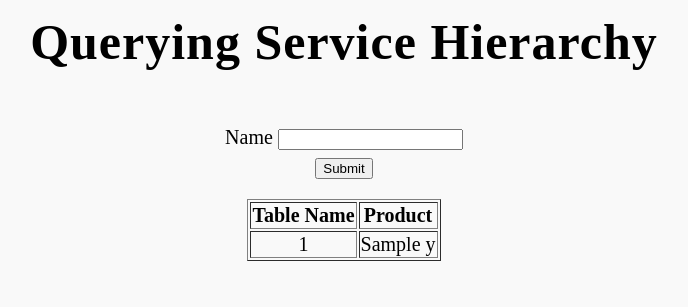
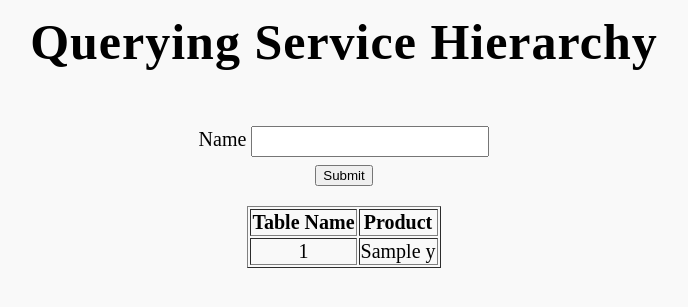
Before and after one commit to monwara98/service-hierarchy-env, a Python web app: template service-hierarchy/service-hierarchy/templates/index.html in a window 1280 px wide. Shown: the top 307 px of the page, without its empty margins (296-984 px from the left). Run offline with Jinja, Linux system fonts and the light colour scheme; the template is opened without the code that fills it: most values are stand-ins (such as "Sample title", 1, 10 or a date in 2020); form fields are guessed from the names that the template uses.

Commit message:
changed the layout slightly

```diff
--- a/service-hierarchy/service-hierarchy/templates/index.html
+++ b/service-hierarchy/service-hierarchy/templates/index.html
@@ -5,7 +5,7 @@
 {% with messages = get_flashed_messages(with_categories=true) %}
 
 <form action="" method="post">
-           <!-- {{ form.csrf }} -->
+           {{ form.csrf }}
 
             <div class="inputtext">
                 {{ form.name.label }} {{ form.name }}
--- a/service-hierarchy/service-hierarchy/templates/layout.html
+++ b/service-hierarchy/service-hierarchy/templates/layout.html
@@ -25,6 +25,13 @@
        margin-top:50px;
    }
 
+   .inputtext input { <!--just take this off if the position of the search bar doesn't work -->
+       position:absolute;
+       height:25px;
+       width:230px;
+       text-align:center;
+   }
+
    .inputsubmit {
        margin-top:5px;
    }
@@ -33,6 +40,7 @@
        height:100%
        width:100%
        display:table
+       padding-bottom:30px
    }
 
    #tableContainer-2 {
@@ -56,8 +64,6 @@
     <b>Querying Service Hierarchy</b>
     </div>
 
-
-
     {% block content %}
     {% endblock %}
 
```
